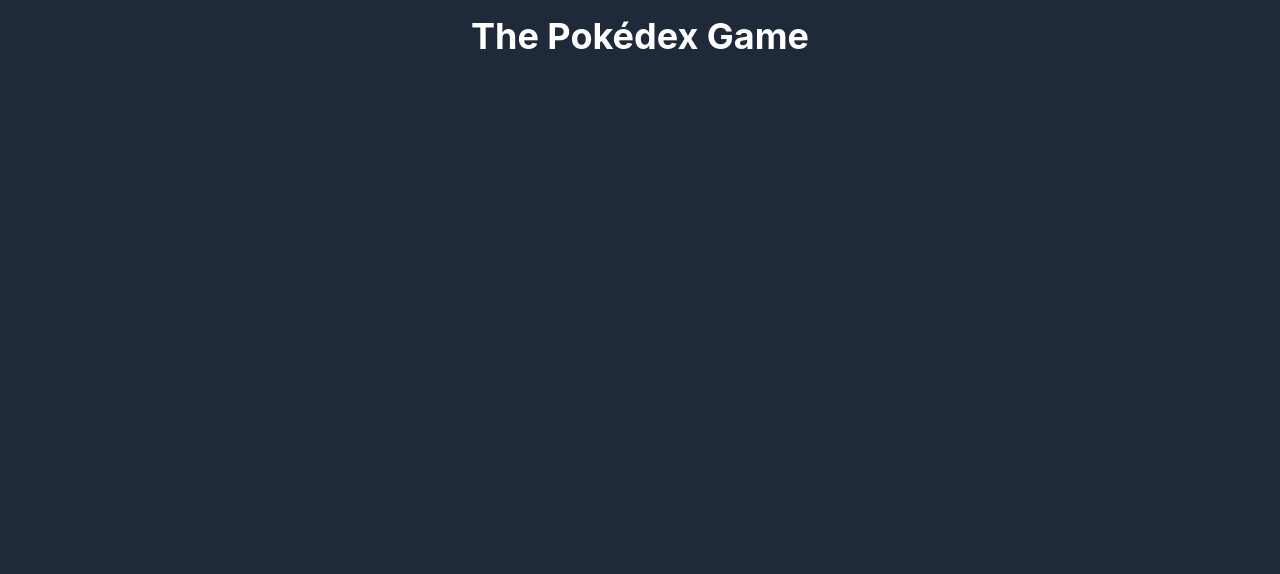
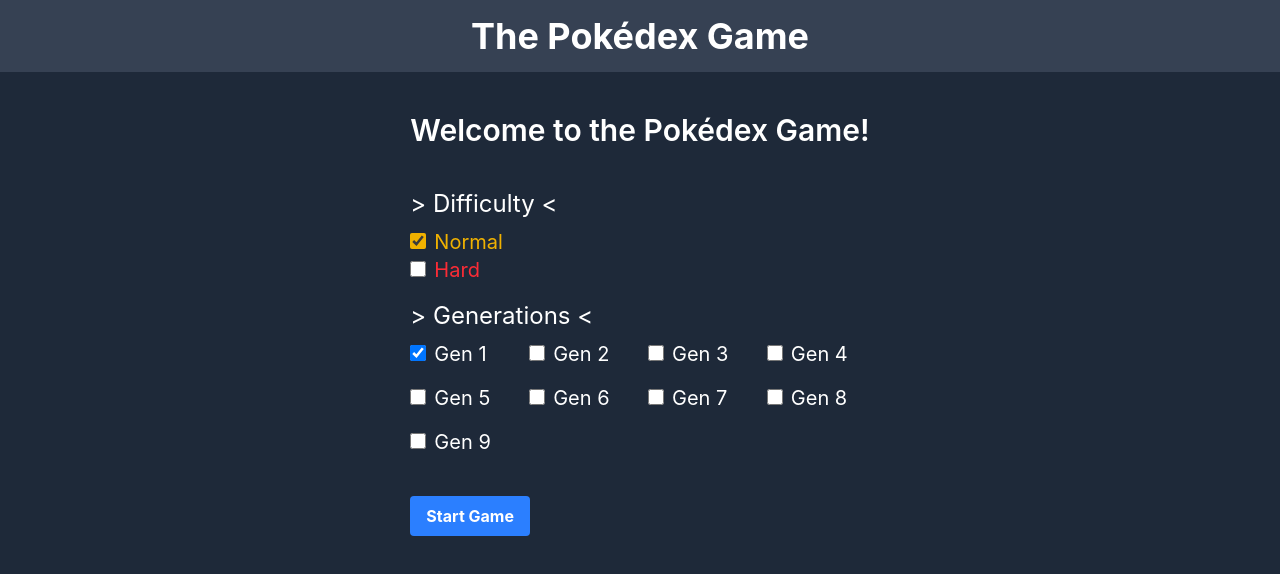
Before and after one commit to GailCodes/PokedexGame, a Next.js app: page / in a window 1280 px wide. Shown: the top 574 px of the page. Built offline with nearby package versions, Linux system fonts and the light colour scheme; no server answers.

Commit message:
Add homepage and game settings

```diff
--- a/app/layout.tsx
+++ b/app/layout.tsx
@@ -7,7 +7,7 @@
 }) {
   return (
     <html lang="en">
-      <body className="bg-gray-800 text-white">{children}</body>
+      <body className="bg-gray-800 text-white h-screen">{children}</body>
     </html>
   );
 }
--- a/app/page.tsx
+++ b/app/page.tsx
@@ -1,10 +1,27 @@
 "use client";
 
-import React, { useEffect, useState } from "react";
-import { getPokemon } from "@lib/pokeapi";
 import StatCard from "@components/StatCard";
 import StatCardInput from "@components/StatCardInput";
+import { getPokemon } from "@lib/pokeapi";
+import { useEffect, useState } from "react";
 import { BounceLoader } from "react-spinners";
+
+const DIFFICULTIES = {
+  normal: "normal",
+  hard: "hard",
+};
+
+const GENERATIONS = [
+  { number: 1, min: 1, max: 151 },
+  { number: 2, min: 152, max: 251 },
+  { number: 3, min: 252, max: 386 },
+  { number: 4, min: 387, max: 493 },
+  { number: 5, min: 494, max: 649 },
+  { number: 6, min: 650, max: 721 },
+  { number: 7, min: 722, max: 809 },
+  { number: 8, min: 810, max: 905 },
+  { number: 9, min: 906, max: 1025 },
+];
 
 export default function Page() {
   const [currentPokemon, setCurrentPokemon] = useState<any>(null);
@@ -16,6 +33,10 @@
   const [isIdCorrect, setIsIdCorrect] = useState<boolean>();
   const [isNameCorrect, setIsNameCorrect] = useState<boolean>();
   const [amountOfTypesCorrect, setAmountOfTypesCorrect] = useState<number>();
+
+  const [gameStarted, setGameStarted] = useState<boolean>(false);
+  const [difficulty, setDifficulty] = useState<string>(DIFFICULTIES.normal);
+  const [selectedGens, setSelectedGens] = useState<number[]>([1]);
 
   const [score, setScore] = useState<number>(0);
   const [roundsPlayed, setRoundsPlayed] = useState<number>(0); // 10 rounds total
@@ -46,8 +67,6 @@
       .replace(/[^\w\s]|_/g, "")
       .replace(/\s+/g, "");
 
-    console.log(formattedNameGuess, formattedPokemonName);
-
     const isNameCorrect: boolean = formattedNameGuess === formattedPokemonName;
 
     // Check how many types are correct (seperate by comma and trim whitespace)
@@ -70,22 +89,6 @@
       }
     });
 
-    console.log("ID Guess:", isIdCorrect, "Actual ID:", currentPokemon.id);
-    console.log(
-      "Name Guess:",
-      isNameCorrect,
-      "Actual Name:",
-      currentPokemon.name,
-    );
-    console.log(
-      "Type Guess:",
-      amountOfTypesCorrect,
-      "out of",
-      currentPokemon.types.length,
-      "Actual Types:",
-      currentPokemon.types.map((type) => type.type.name).join(", "),
-    );
-
     setIsIdCorrect(isIdCorrect);
     setIsNameCorrect(isNameCorrect);
     setAmountOfTypesCorrect(amountOfTypesCorrect);
@@ -104,17 +107,34 @@
     setRoundsPlayed(roundsPlayed + 1);
   }
 
+  function getRandomPokemonId() {
+    const selectedGenerations = GENERATIONS.filter((generation) =>
+      selectedGens.includes(generation.number),
+    );
+
+    const randomGenIndex = Math.floor(
+      Math.random() * selectedGenerations.length,
+    );
+
+    const min = selectedGenerations[randomGenIndex].min;
+    const max = selectedGenerations[randomGenIndex].max;
+
+    const id = Math.floor(Math.random() * (max - min + 1)) + min;
+
+    return id;
+  }
+
   // Fetch a random Pokemon
   useEffect(() => {
+    if (!gameStarted) return;
+
     setIsLoading(true);
     async function fetchPokemon() {
       try {
-        const pokemon = await getPokemon();
+        const id = getRandomPokemonId();
+        const pokemon = await getPokemon(id);
 
         if (blacklist.includes(pokemon.id)) {
-          console.log(
-            `Pokemon with id ${pokemon.id} is already used. Fetching another one...`,
-          );
           return fetchPokemon();
         }
         setBlacklist([...blacklist, pokemon.id]);
@@ -130,7 +150,7 @@
       }
     }
     fetchPokemon();
-  }, [roundsPlayed]);
+  }, [roundsPlayed, gameStarted]);
 
   // Disable button until all guesses have been made
   useEffect(() => {
@@ -161,10 +181,108 @@
   }, [isIdCorrect, isNameCorrect, amountOfTypesCorrect]);
 
   return (
-    <div className="flex flex-col items-center mt-4 gap-2">
-      <h1 className="text-4xl font-bold">The Pokédex Game</h1>
+    <div className="flex flex-col items-center gap-2 h-full">
+      <h1 className="text-center text-4xl font-bold bg-gray-700 w-full py-4">
+        The Pokédex Game
+      </h1>
 
-      {currentPokemon && roundsPlayed < 10 && (
+      {!gameStarted && (
+        <div className="pt-8">
+          <h4 className="text-3xl font-semibold">
+            Welcome to the Pokédex Game!
+          </h4>
+
+          <div className="py-10">
+            <p className="text-2xl pb-2"> &gt; Difficulty &lt;</p>
+            <div>
+              <input
+                type="checkbox"
+                value={DIFFICULTIES.normal}
+                name={DIFFICULTIES.normal}
+                checked={difficulty === DIFFICULTIES.normal}
+                onChange={() => setDifficulty(DIFFICULTIES.normal)}
+                className="accent-yellow-500 w-4 h-4"
+              />
+
+              <label
+                className="ml-2 text-xl text-yellow-500"
+                htmlFor={DIFFICULTIES.normal}
+              >
+                Normal
+              </label>
+            </div>
+
+            <div>
+              <input
+                type="checkbox"
+                value={DIFFICULTIES.hard}
+                name={DIFFICULTIES.hard}
+                checked={difficulty === DIFFICULTIES.hard}
+                onChange={() => setDifficulty(DIFFICULTIES.hard)}
+                className="accent-red-500 w-4 h-4"
+              />
+
+              <label
+                className="ml-2 text-xl text-red-500"
+                htmlFor={DIFFICULTIES.hard}
+              >
+                Hard
+              </label>
+            </div>
+
+            <p className="text-2xl pb-2 pt-4"> &gt; Generations &lt;</p>
+            <div className="grid grid-cols-4 gap-4">
+              {GENERATIONS.map((generation, index) => (
+                <div key={index}>
+                  <input
+                    type="checkbox"
+                    name={`generation-${generation.number}`}
+                    className="w-4 h-4"
+                    checked={selectedGens.includes(generation.number)}
+                    onChange={() => {
+                      const newGenerationsArray = [...selectedGens];
+                      const indexOfGeneration = selectedGens.indexOf(
+                        generation.number,
+                      );
+
+                      if (indexOfGeneration === -1) {
+                        newGenerationsArray.push(generation.number);
+                      } else {
+                        newGenerationsArray.splice(
+                          newGenerationsArray.indexOf(generation.number),
+                          1,
+                        );
+                      }
+
+                      setSelectedGens(newGenerationsArray);
+                    }}
+                  />
+                  <label
+                    htmlFor={`generation-${generation.number}`}
+                    className="ml-2 text-xl"
+                  >
+                    Gen {generation.number}
+                  </label>
+                </div>
+              ))}
+            </div>
+          </div>
+
+          <button
+            onClick={() => {
+              setGameStarted(true);
+              setScore(0);
+              setRoundsPlayed(0);
+              setBlacklist([]);
+            }}
+            className="bg-blue-500 hover:bg-blue-700 text-white font-bold py-2 px-4 rounded cursor-pointer"
+          >
+            Start Game
+          </button>
+        </div>
+      )}
+
+      {currentPokemon && gameStarted && roundsPlayed < 10 && (
         <>
           <h3 className="text-xl">Score: {score}</h3>
           <h4 className="text-lg">Round: {roundsPlayed + 1} / 10</h4>
--- a/lib/pokeapi.ts
+++ b/lib/pokeapi.ts
@@ -1,14 +1,6 @@
 const POKE_API_BASE_URL = "https://pokeapi.co/api/v2";
-const POKEMON_COUNT = 151;
 
-function randomID(): number {
-  const id = Math.floor(Math.random() * POKEMON_COUNT) + 1;
-
-  return id;
-}
-
-async function getPokemon() {
-  const id = randomID();
+async function getPokemon(id: number) {
   const response = await fetch(`${POKE_API_BASE_URL}/pokemon/${id}`);
 
   if (response.status === 200) {
```
